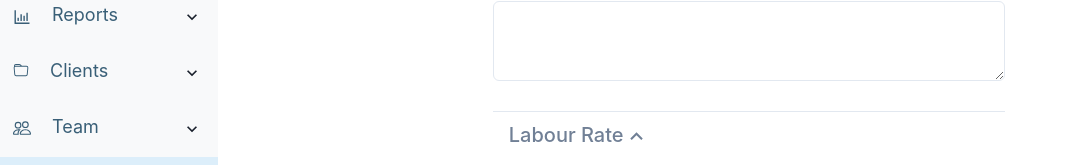
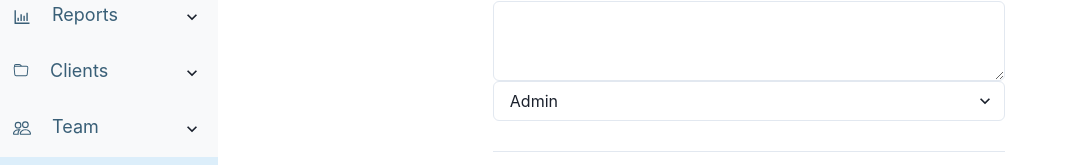
Before and after one commit to Hisam-94/MyHours-clone, a React (Create React App) app in the folder frontend/: page /addmember in a window 1280 px wide. Shown: the part 296-461 px from the top of the page, without its empty margins (0-1068 px from the left). Built offline with nearby package versions, Linux system fonts and the light colour scheme.

Commit message:
form update role value

```diff
--- a/frontend/src/Pages/TeamFromValid/Teamform.jsx
+++ b/frontend/src/Pages/TeamFromValid/Teamform.jsx
@@ -85,6 +85,7 @@ import {
     Textarea,
     // Tooltip,
     Flex,
+    Select,
 } from '@chakra-ui/react';
 
 // import { Form, Field, useField, useForm } from "react-final-form";
@@ -99,10 +100,14 @@ const Teamform = () => {
     const [member, SetMember] = useState({});
 
     const handleChange = (e) => {
-        SetMember({
-            ...member,
-            [e.target.name]: e.target.value,
-        });
+
+            SetMember({
+                ...member,
+                [e.target.name]: e.target.value,
+
+            });
+
+        console.log("ANS",e.target.value);
     };
     console.log("member",member);
 
@@ -171,6 +176,11 @@ const Teamform = () => {
                         name="note"
                     ></Textarea>
 
+                    <Select name='role'  onChange={handleChange}>
+                        <option  value="admin">Admin</option>
+                        <option  value="manager">Manager</option>
+                        <option  value="normal">Normal</option>
+                    </Select>
 
                     <Accordion defaultIndex={[0]} allowMultiple mt="30">
                         <AccordionItem>
```
